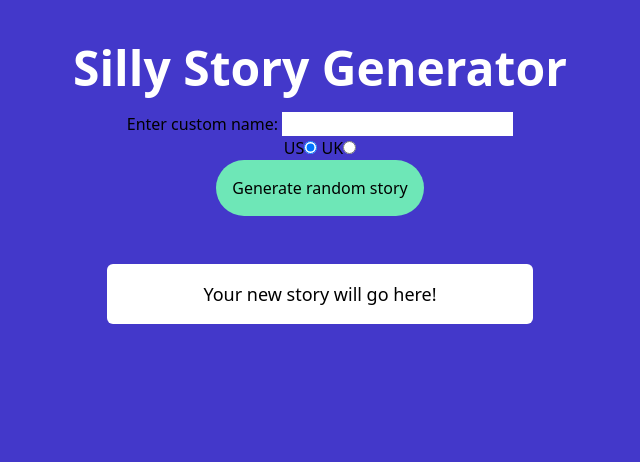
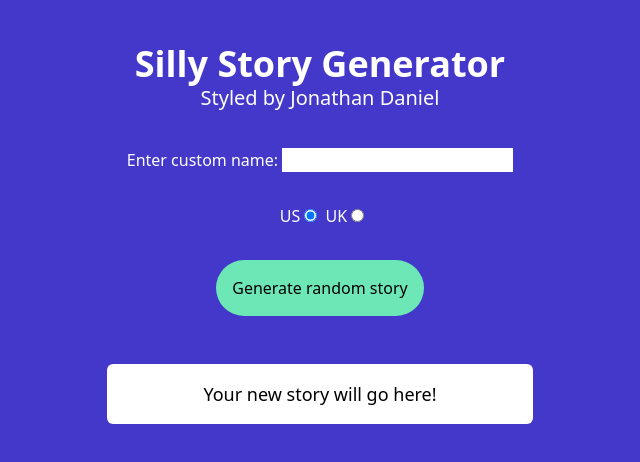
Before and after one commit to JDaniel41/silly-story-generator, a plain HTML site: page index.html in a window 1280 px wide. Shown: the whole page, without its empty margins (320-960 px from the left). Drawn offline with nearby package versions, Linux system fonts and the light colour scheme.

Commit message:
Finished Styling

```diff
--- a/index.html
+++ b/index.html
@@ -16,19 +16,20 @@
 	  <!-- The Input Area -->
     <div class="text-center py-6">
       <header class="py-5">
-        <h1 class="text-white font-bold text-5xl">Silly Story Generator</h1>
+        <h1 class="text-white font-bold text-4xl">Silly Story Generator</h1>
+		<h2 class="text-white text-xl">Styled by Jonathan Daniel</h2>
       </header>
-      <div>
-        <label for="customname">Enter custom name:</label>
+      <div class='py-4'>
+        <label for="customname" class='text-white'>Enter custom name:</label>
         <input id="customname" type="text" placeholder="" />
       </div>
-      <div>
-        <label for="us">US</label
+      <div class='py-4'>
+        <label for="us" class='text-white px-1'>US</label
         ><input id="us" type="radio" name="ukus" value="us" checked />
-        <label for="uk">UK</label
+        <label for="uk" class='text-white px-1'>UK</label
         ><input id="uk" type="radio" name="ukus" value="uk" />
       </div>
-      <div class="py-">
+      <div class="pt-4">
         <button class="px-4 py-4 rounded-full randomize bg-green-300">Generate random story</button>
       </div>
     </div>
```
